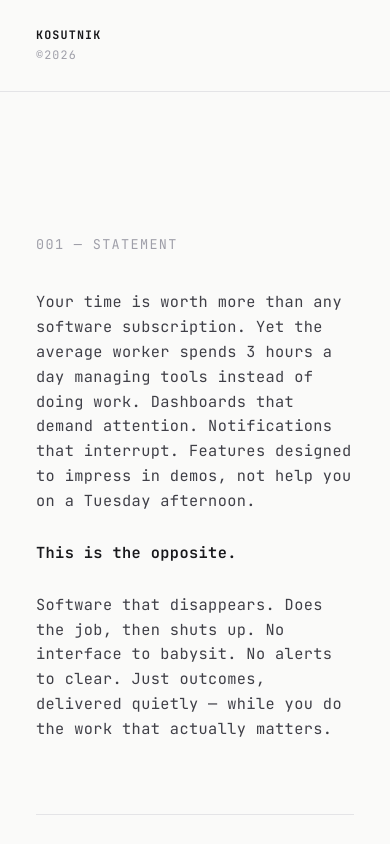
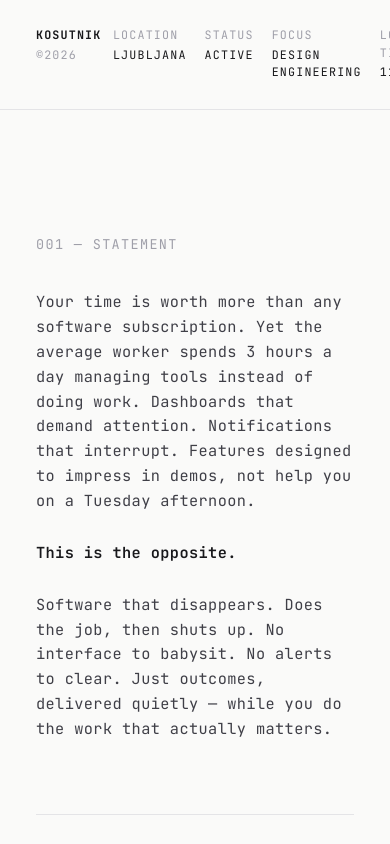
Before and after one commit to JanKosutnik/Kosutnik, a Next.js app: page /Kosutnik/ in a window 390 px wide. Shown: the top 844 px of the page. Built offline with nearby package versions, Linux system fonts and the light colour scheme.

Commit message:
Make nav metadata always visible on all screen sizes

```diff
--- a/app/page.tsx
+++ b/app/page.tsx
@@ -19,7 +19,7 @@ export default function Home() {
         </div>
 
         {/* Right: metadata — hidden on mobile */}
-        <div className="hidden md:flex items-start gap-10 text-[0.65rem] tracking-widest uppercase">
+        <div className="flex items-start gap-4 md:gap-10 text-[0.65rem] tracking-widest uppercase">
           <div className="flex flex-col gap-[2px]">
             <span className="text-zinc-400">LOCATION</span>
             <span>LJUBLJANA</span>
```
